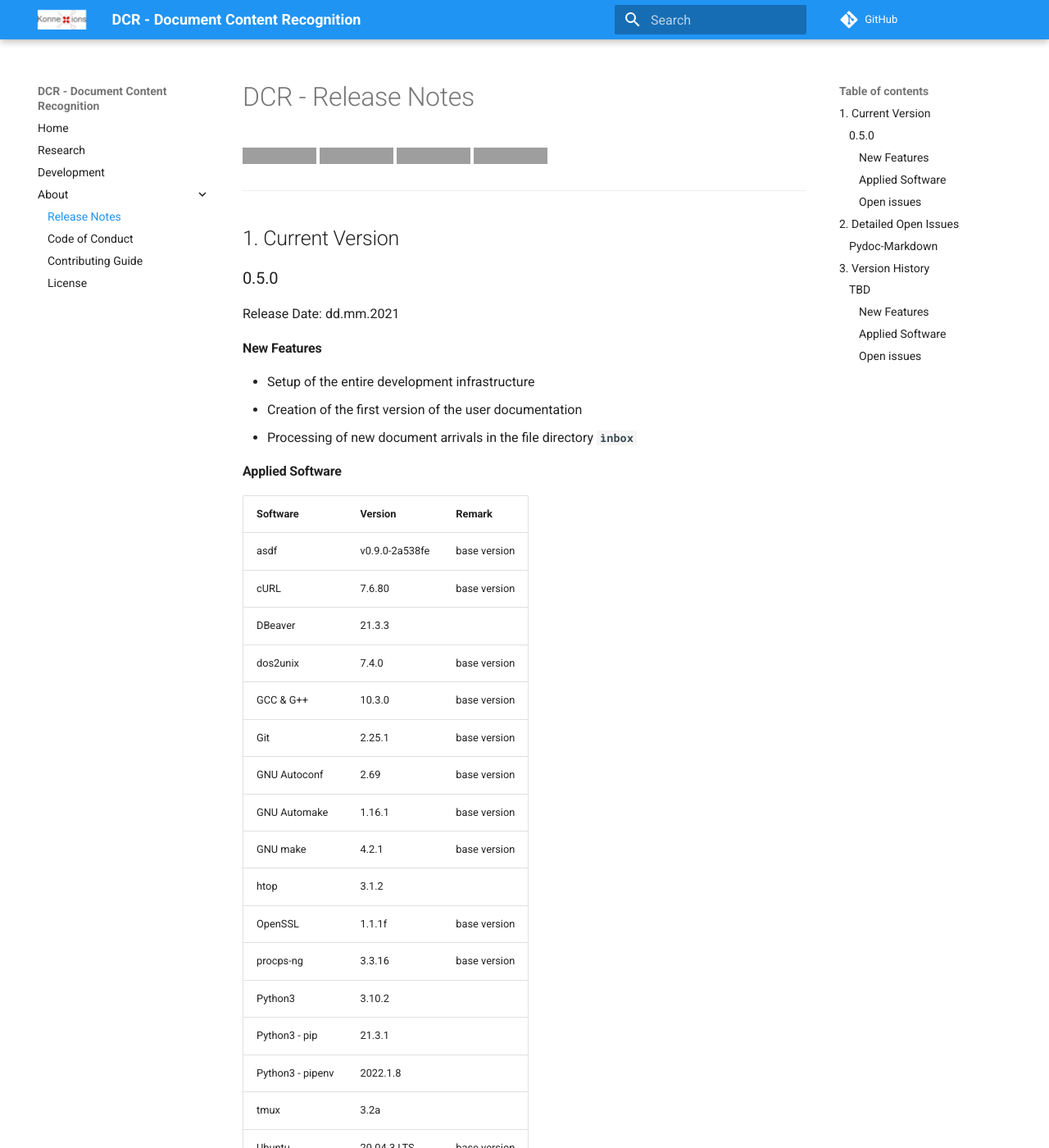
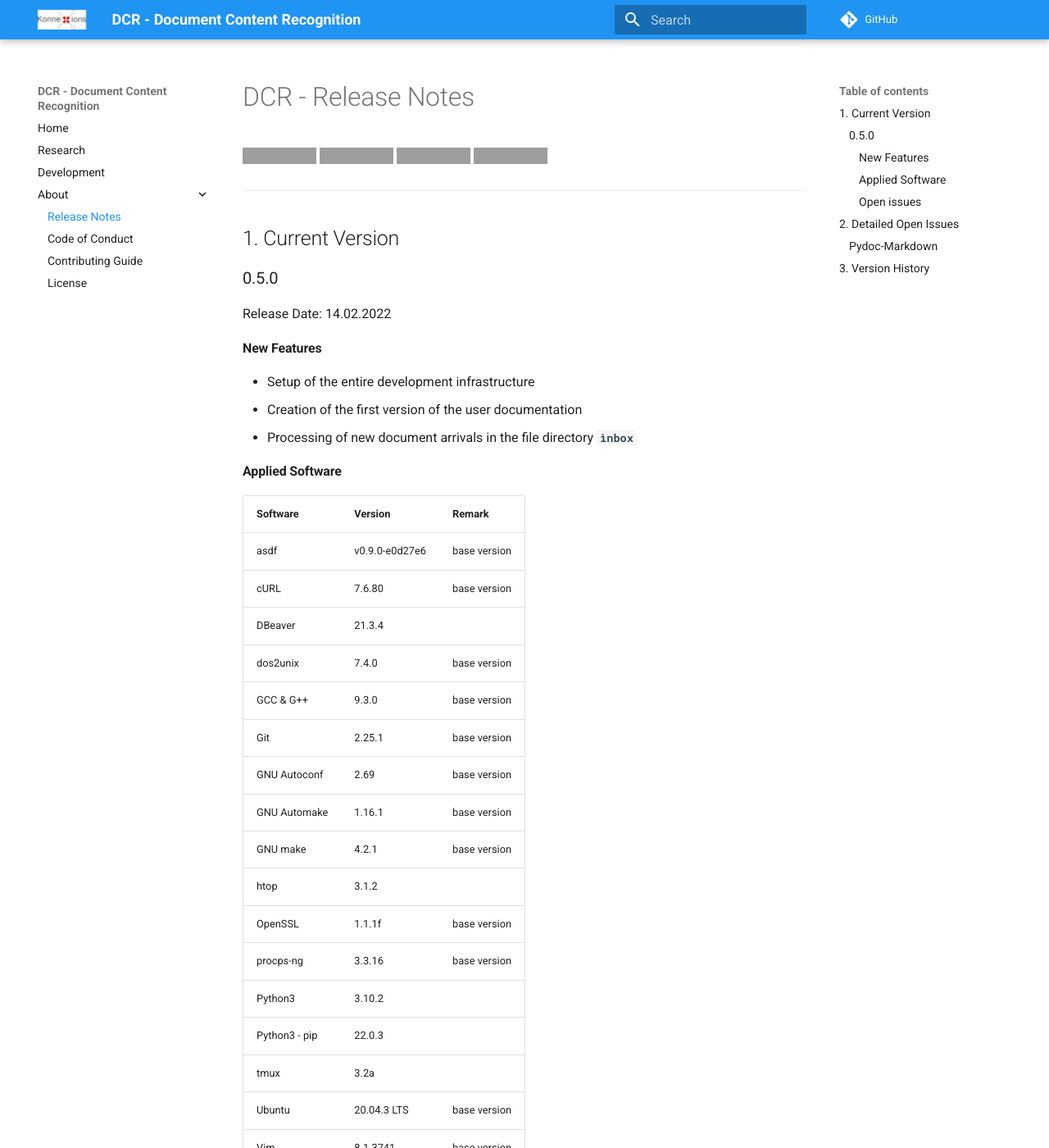
Before and after one commit to KonnexionsGmbH/dcr, an MkDocs documentation site: the page built from docs/release_notes.md, in a window 1280 px wide and 1400 px high. Shown: the whole window at 82% size. Built offline with MkDocs 1.6.1 and Material for MkDocs 9.7.7, drawn with Linux system fonts in a browser that asks for light colours; comment, search, counter and statistics services are not loaded; some of the changed text lies outside the part shown; grey boxes are pictures that could not be loaded.

```diff
--- a/docs/release_notes.md
+++ b/docs/release_notes.md
@@ -11,7 +11,7 @@
 
 ### 0.5.0
 
-Release Date: dd.mm.2021
+Release Date: 14.02.2022
 
 #### New Features
 
@@ -23,11 +23,11 @@
 
 | Software         | Version        | Remark         |
 |:-----------------|:---------------|:---------------|
-| asdf             | v0.9.0-2a538fe | base version   |
+| asdf             | v0.9.0-e0d27e6 | base version   |
 | cURL             | 7.6.80         | base version   |
-| DBeaver          | 21.3.3         |                |
+| DBeaver          | 21.3.4         |                |
 | dos2unix         | 7.4.0          | base version   |
-| GCC & G++        | 10.3.0         | base version   |
+| GCC & G++        | 9.3.0          | base version   |
 | Git              | 2.25.1         | base version   |
 | GNU Autoconf     | 2.69           | base version   |
 | GNU Automake     | 1.16.1         | base version   |
@@ -36,11 +36,10 @@
 | OpenSSL          | 1.1.1f         | base version   |
 | procps-ng        | 3.3.16         | base version   |
 | Python3          | 3.10.2         |                |
-| Python3 - pip    | 21.3.1         |                |
-| Python3 - pipenv | 2022.1.8       |                |
+| Python3 - pip    | 22.0.3         |                |
 | tmux             | 3.2a           |                |
 | Ubuntu           | 20.04.3 LTS    | base version   |
-| Vim              | 8.1.2018       | base version   |
+| Vim              | 8.1.3741       | base version   |
 | Wget             | 1.20.3         |                |
 
 
@@ -56,20 +55,8 @@
 
 - Issue: Please help me with combined Pydoc-Markdown and MKDocs (see [here](https://github.com/NiklasRosenstein/pydoc-markdown/discussions/243){:target="_blank"}).
 
+----
+
 ## 3. Version History
 
-### TBD
-
-Release Date: dd.mm.2021
-
-#### New Features
-
-- TBD
-
-#### Applied Software
-
-- TBD
-
-#### Open issues
-
-- TBD
+n/a
```
Also changed, not shown: docs/index.md (+1 -1 lines), 6 other files.
